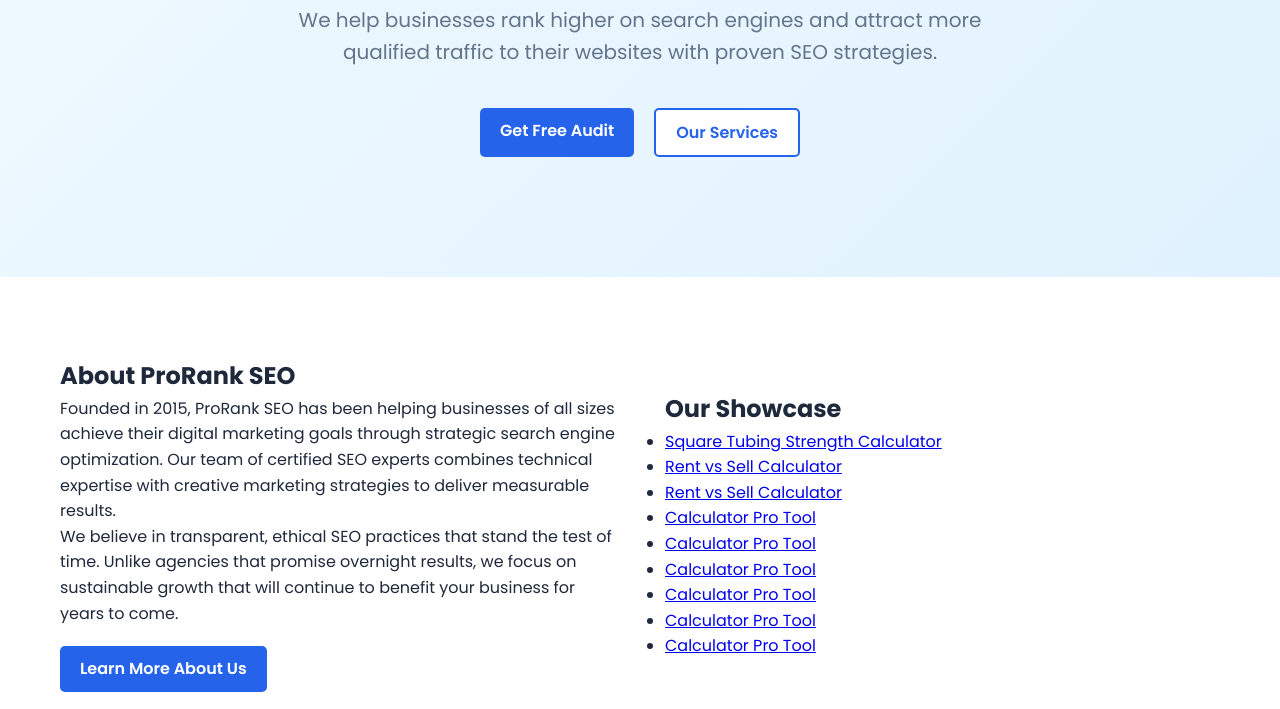
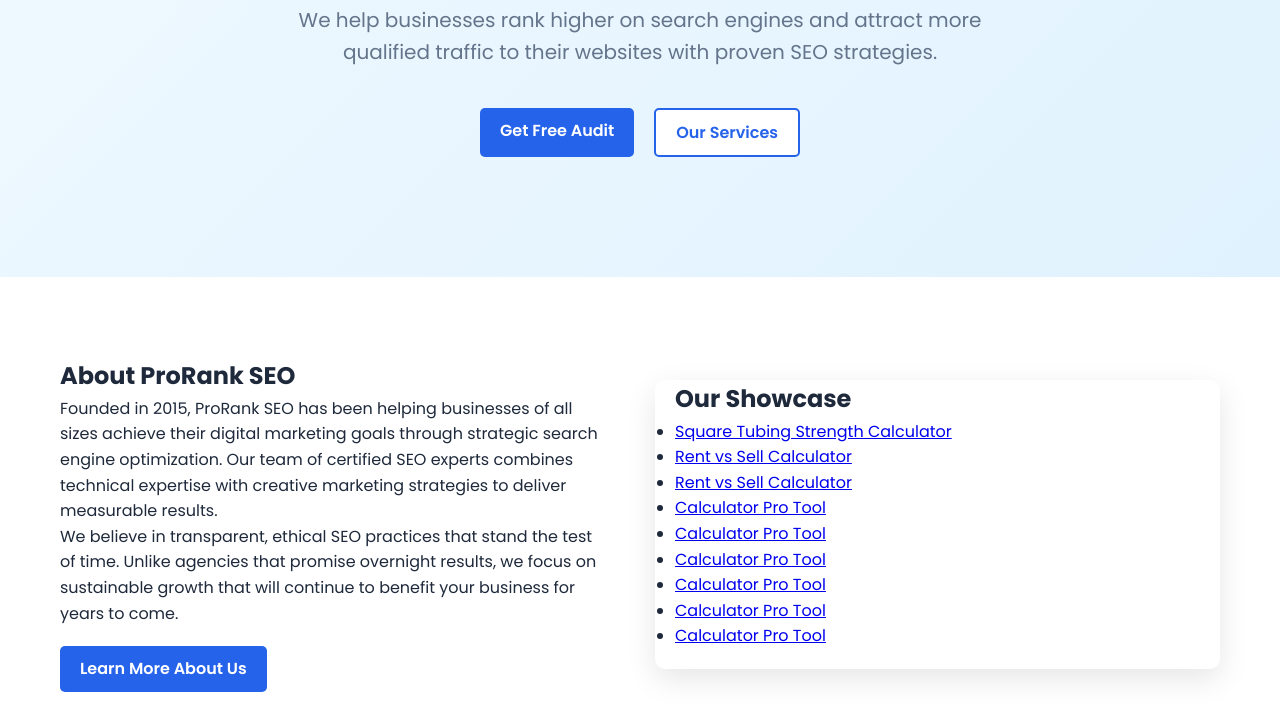
Before and after one commit to leejohn82/leejohn83.github.com, a plain HTML site: page index.html in a window 1280 px wide. Shown: the part 243-952 px from the top of the page. Drawn offline with Linux system fonts and the light colour scheme.

Commit message:
Update index.html

```diff
--- a/index.html
+++ b/index.html
@@ -161,7 +161,10 @@
             flex: 1;
             border-radius: 10px;
             overflow: hidden;
+            padding-left:20px;
+            padding-bottom:20px;
             box-shadow: 0 10px 30px rgba(0, 0, 0, 0.1);
+
         }
 
         .about-image img {
@@ -429,7 +432,7 @@
                     <p>We believe in transparent, ethical SEO practices that stand the test of time. Unlike agencies that promise overnight results, we focus on sustainable growth that will continue to benefit your business for years to come.</p>
                     <a href="#contact" class="cta-button" style="display: inline-block; margin-top: 20px;">Learn More About Us</a>
                 </div>
-                <div class="about-text">
+                <div class="about-image">
                     <h2>Our Showcase</h2>
                     <p><ul>
 <li><a href="https://medium.com/@avishek31182/square-tubing-strength-calculator-a-comprehensive-guide-043696b3e7cf" target="_blank">Square Tubing Strength Calculator</a></li>
```
